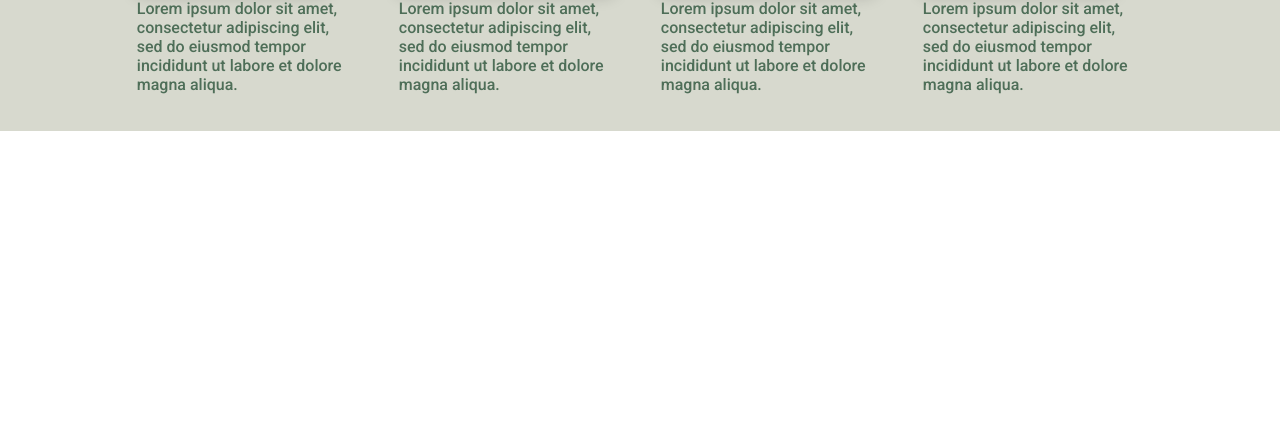
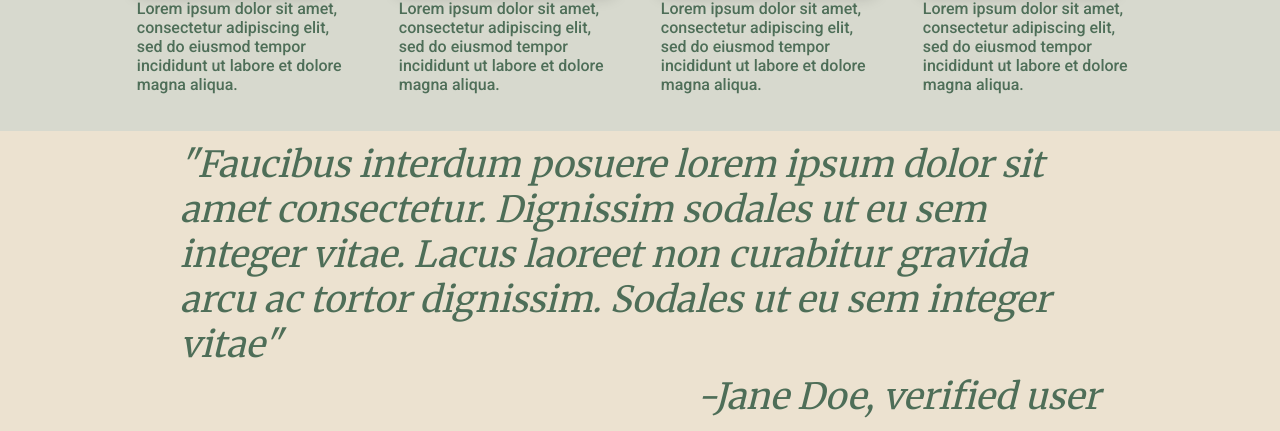
Before and after one commit to l1emant/landing-page, a plain HTML site: page index.html in a window 1280 px wide. Shown: the part 920-1351 px from the top of the page. Before the commit the page ends 1051 px from the top, so only its background shows below. Drawn offline with Linux system fonts and the light colour scheme.

Commit message:
Add Testimonial Section to the landing page

```diff
--- a/index.html
+++ b/index.html
@@ -99,6 +99,16 @@
       </div>
 
       <!-----------------------FOOTER------------------------->
+      <div class="quote-section">
+        <div class="quote">
+          "Faucibus interdum posuere lorem ipsum dolor sit amet consectetur.
+          Dignissim sodales ut eu sem integer vitae. Lacus laoreet non curabitur
+          gravida arcu ac tortor dignissim. Sodales ut eu sem integer vitae"
+        </div>
+        <div class="from">-Jane Doe, verified user</div>
+      </div>
+
+      <!-----------------------FOOTER------------------------->
 
       <!-- <div class="footer">Lorem ipsum dolor sit amet</div> -->
     </div>
--- a/style.css
+++ b/style.css
@@ -166,3 +166,34 @@ img {
   font-weight: 500;
   font-family: "Roboto", sans-serif;
 }
+
+/**************QUOTE SECTION**************/
+
+.quote-section {
+  min-height: 300px;
+  background-color: #ece2d0;
+  display: flex;
+  flex-direction: column;
+  justify-content: center;
+}
+
+.quote,
+.from {
+  color: #4e6e58;
+  font-size: 36px;
+  font-weight: lighter;
+  font-style: italic;
+}
+
+.quote {
+  display: flex;
+  justify-content: center;
+  padding: 0 5em;
+  margin-bottom: 0.2em;
+}
+
+.from {
+  display: flex;
+  justify-content: flex-end;
+  margin-right: 5em;
+}
```
